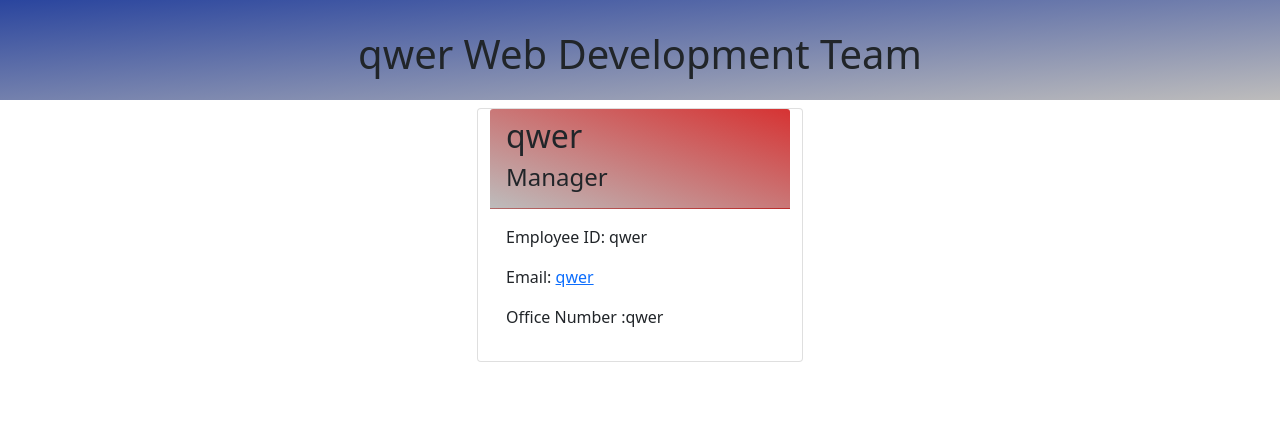
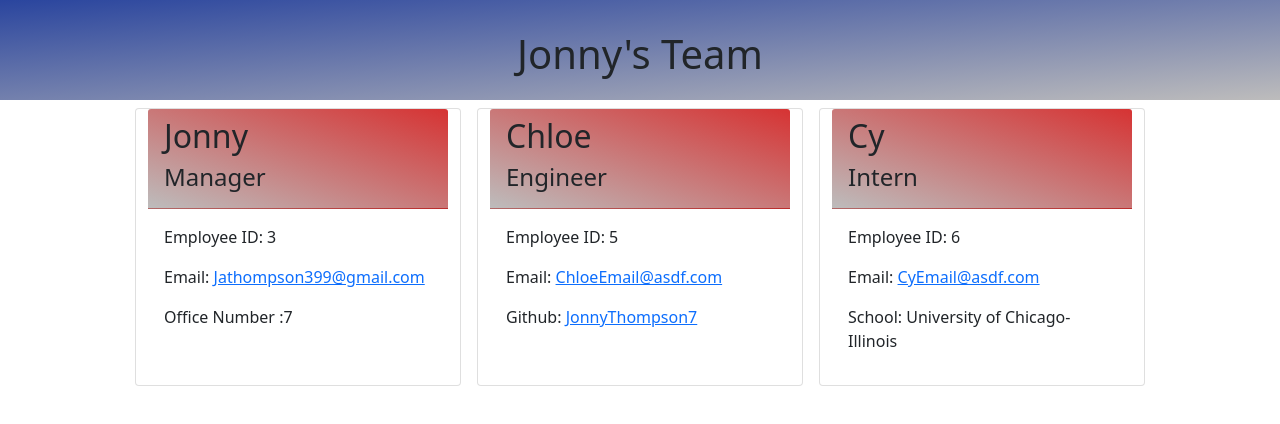
Before and after one commit to JonnyThompson7/teamprofiler, a website: page dist/index.html in a window 1280 px wide. Drawn offline with nearby package versions, Linux system fonts and the light colour scheme.

Commit message:
final comments

```diff
--- a/dist/index.html
+++ b/dist/index.html
@@ -10,19 +10,43 @@
 </head>
 <body>
     <header>
-        <h1> qwer Web Development Team</h1>
+        <h1> Jonny's Team</h1>
     </header>
     <main class="row justify-content-center">
 
         <article class="card col-3 m-2">
         <div class="card-header background">
-            <h2>qwer</h2>
+            <h2>Jonny</h2>
             <h4>Manager</h3>
         </div>
         <div class="card-body">
-            <p>Employee ID: qwer</p>
-            <p>Email: <a href=mailto:"qwer">qwer</a></p>
-            <p>Office Number :qwer</p>
+            <p>Employee ID: 3</p>
+            <p>Email: <a href=mailto:"Jathompson399@gmail.com">Jathompson399@gmail.com</a></p>
+            <p>Office Number :7</p>
+        </div>
+        </article>
+
+        <article class="card col-3 m-2">
+        <div class="card-header background">
+            <h2>Chloe</h2>
+            <h4>Engineer</h3>
+        </div>
+        <div class="card-body">
+            <p>Employee ID: 5</p>
+            <p>Email: <a href=mailto:"ChloeEmail@asdf.com">ChloeEmail@asdf.com</a></p>
+            <p>Github: <a href="https://github.com/JonnyThompson7">JonnyThompson7</a></p>
+        </div>
+        </article>
+
+        <article class="card col-3 m-2">
+        <div class="card-header background">
+            <h2>Cy</h2>
+            <h4>Intern</h3>
+        </div>
+        <div class="card-body">
+            <p>Employee ID: 6</p>
+            <p>Email: <a href=mailto:"CyEmail@asdf.com">CyEmail@asdf.com</a></p>
+            <p>School: University of Chicago-Illinois</p>
         </div>
         </article>
 
```
